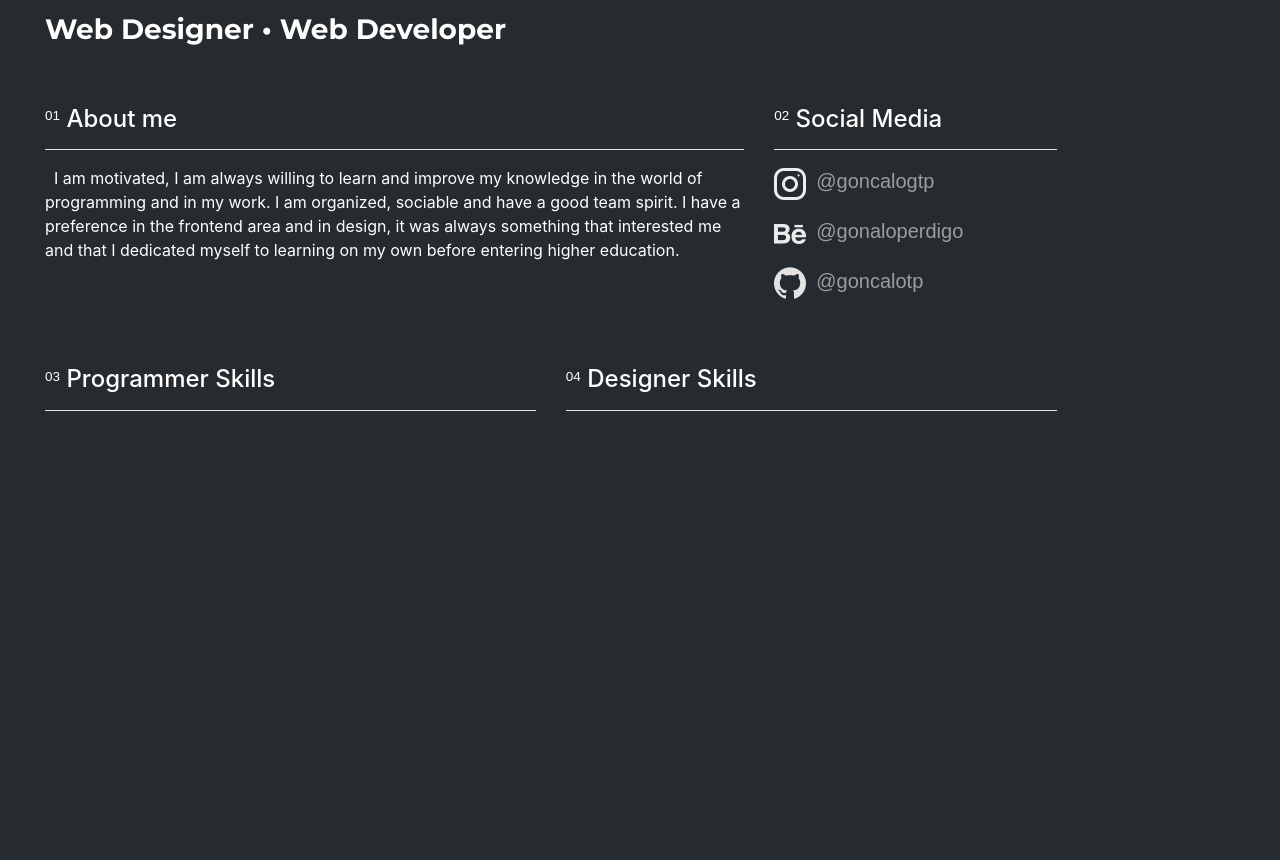
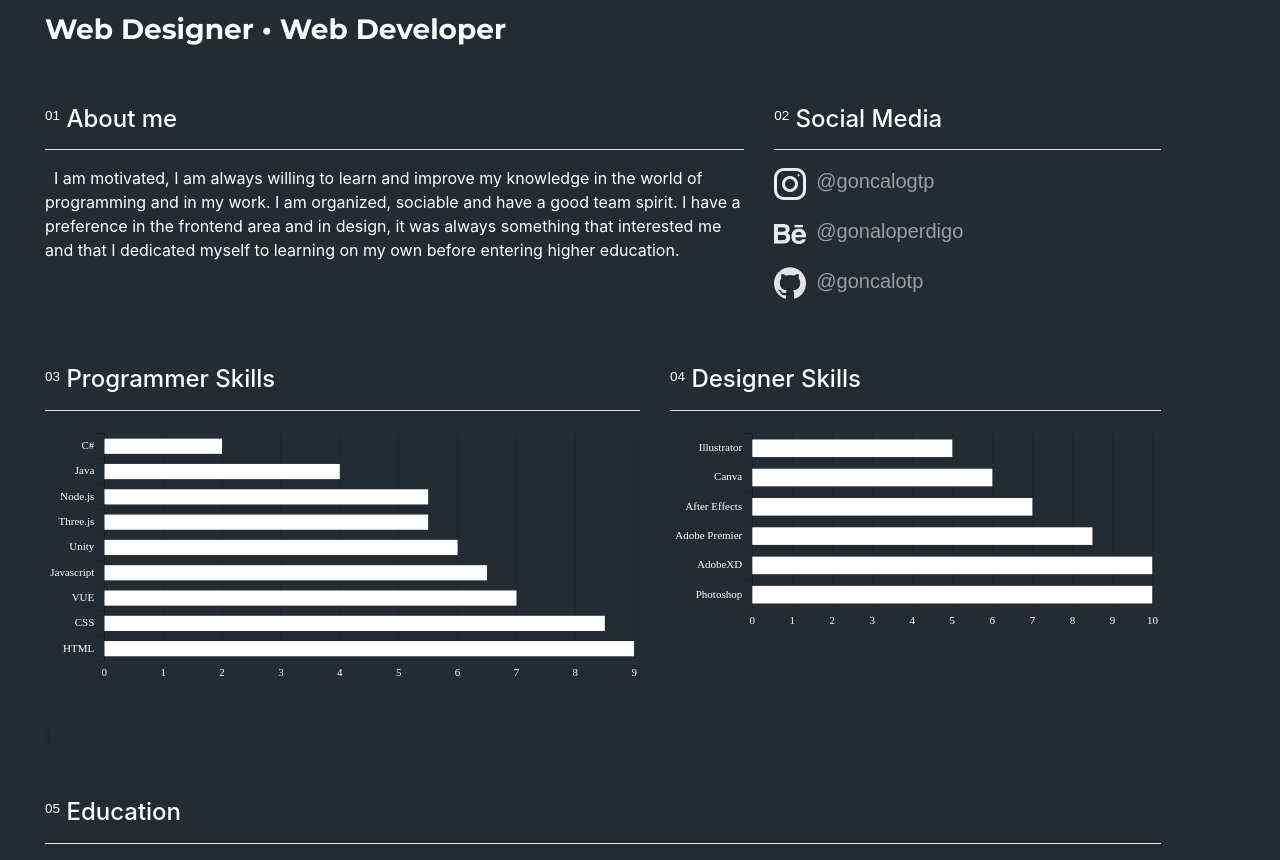
Before and after one commit to goncalotp/curriculum, a plain HTML site: page index.html in a window 1280 px wide. Shown: the part 313-1173 px from the top of the page. Before the commit the page ends 800 px from the top, so only its background shows below. Drawn offline with nearby package versions, Linux system fonts and the light colour scheme; a web font is replaced by a local one.

Commit message:
Animated bars and name, skills ready

```diff
--- a/index.css
+++ b/index.css
@@ -67,9 +67,12 @@ p{
     font-size: 100px;
     font-family: 'Montserrat', sans-serif;
 
+
+
 }
 .containerTitle{
     margin-left: 30px;
+    animation: floatText 1s alternate ease-in-out
 }
 
 .professionalTitle{
@@ -128,3 +131,23 @@ p{
     -ms-transform: translate(-50%, -50%);
     font-family: 'Hind Vadodara', sans-serif;
   }
+
+
+
+  canvas#horizontalBarChart, canvas#horizontalBarChart2 {
+    width: 1000px;
+    margin: 40px;
+
+  }
+
+
+  @-webkit-keyframes floatText{
+    from {
+      left: -50%;
+    }
+
+    to {
+      /* left: auto; */
+      left: 0.5%;
+    }
+  }
--- a/index.html
+++ b/index.html
@@ -23,6 +23,11 @@
       href="https://fonts.googleapis.com/css2?family=Hind+Vadodara&display=swap"
       rel="stylesheet"
     />
+     <!-- Resources -->
+     <script src="https://cdnjs.cloudflare.com/ajax/libs/Chart.js/2.4.0/Chart.min.js"></script>
+
+
+
     <title>Curriculo</title>
   </head>
   <body>
@@ -48,7 +53,7 @@
          <hr>
          <p>&nbsp I am motivated, I am always willing to learn and improve my knowledge in the world of programming and in my work. I am organized, sociable and have a good team spirit. I have a preference in the frontend area and in design, it was always something that interested me and that I dedicated myself to learning on my own before entering higher education.</p>
         </div>
-        <div class="containerSocialMedia col-sm-3">
+        <div class="containerSocialMedia col-sm-4">
           <h4 class="SocialMediaTitle"><span class="number"><sup>02</sup></span> Social Media</h4>
        <hr>
        <p><img src="assets/instagram.png" alt="">&nbsp<span class="socialMediaTags">  @goncalogtp</span></p>
@@ -58,16 +63,180 @@
       </div>
       </div>
        <div class="row">
-        <div class="containerProgSkills col-sm-5">
+        <div class="containerProgSkills col-sm-6">
             <h4 class="ProgSkillTitle"><span class="number"><sup>03</sup></span> Programmer Skills</h4>
          <hr>
+         <canvas id="horizontalBarChartCanvas"></canvas>
+}
         </div>
         <div class="containerDesigSkills col-sm-5">
             <h4 class="DesignerSkillTitle"><span class="number"><sup>04</sup></span> Designer Skills</h4>
          <hr>
+         <canvas id="horizontalBarChartCanvas2"></canvas>
+        </div>
+      </div>
+      <div class="row">
+        <div class="containerProgSkills col-sm-11">
+            <h4 class="ProgSkillTitle"><span class="number"><sup>05</sup></span> Education</h4>
+         <hr>
         </div>
       </div>
     </div>
+
+    <script>
+
+      //programmingskills
+
+var horizontalBarChart = new Chart(horizontalBarChartCanvas, {
+   type: 'horizontalBar',
+   data: {
+      labels: ["C#", "Java", "Node.js", "Three.js","Unity", "Javascript", "VUE", "CSS", "HTML"],
+      datasets: [{
+         data: [2000, 4000, 5500, 5500, 6000, 6500, 7000, 8500, 9000],
+         backgroundColor: ["white", "white","white", "white", "white", "white", "white", "white", "white"],
+      }]
+   },
+   options: {
+      tooltips: {
+        enabled: false
+      },
+      responsive: true,
+      legend: {
+         display: false,
+         position: 'bottom',
+         fullWidth: true,
+         labels: {
+           boxWidth: 10,
+           padding: 50
+         }
+      },
+      scales: {
+         yAxes: [{
+           barPercentage: 0.75,
+           gridLines: {
+             display: true,
+             drawTicks: true,
+             drawOnChartArea: false
+           },
+           ticks: {
+             fontColor: 'white',
+             fontFamily: 'Hind Vadodara',
+             fontSize: 11
+           }
+
+         }],
+         xAxes: [{
+             gridLines: {
+               display: true,
+               drawTicks: false,
+               tickMarkLength: 5,
+               drawBorder: false
+             },
+           ticks: {
+             padding: 5,
+             beginAtZero: true,
+             fontColor: 'white',
+             fontFamily: 'Hind Vadodara',
+             fontSize: 11,
+             callback: function(label, index, labels) {
+              return label/1000;
+             }
+
+           },
+            scaleLabel: {
+              display: true,
+              padding: 10,
+              fontFamily: 'Hind Vadodara',
+              fontColor: 'white',
+              fontSize: 16,
+              fontStyle: 700,
+              labelString: ''
+            },
+
+         }]
+      }
+   }
+});
+
+//designerskills
+
+var horizontalBarChart2 = new Chart(horizontalBarChartCanvas2, {
+   type: 'horizontalBar',
+   data: {
+      labels: ["Illustrator","Canva", "After Effects", "Adobe Premier", "AdobeXD", "Photoshop"],
+      datasets: [{
+         data: [5000,6000, 7000, 8500, 10000, 10000],
+         backgroundColor: ["white", "white","white", "white", "white", "white", "white", "white", "white"],
+      }]
+   },
+   options: {
+      tooltips: {
+        enabled: false
+      },
+      responsive: true,
+      legend: {
+         display: false,
+         position: 'bottom',
+         fullWidth: true,
+         labels: {
+           boxWidth: 10,
+           padding: 50
+         }
+      },
+      scales: {
+         yAxes: [{
+           barPercentage: 0.75,
+           gridLines: {
+             display: true,
+             drawTicks: true,
+             drawOnChartArea: false
+           },
+           ticks: {
+             fontColor: 'white',
+             fontFamily: 'Hind Vadodara',
+             fontSize: 11
+           }
+
+         }],
+         xAxes: [{
+             gridLines: {
+               display: true,
+               drawTicks: false,
+               tickMarkLength: 5,
+               drawBorder: false
+             },
+           ticks: {
+             padding: 5,
+             beginAtZero: true,
+             fontColor: 'white',
+             fontFamily: 'Hind Vadodara',
+             fontSize: 11,
+             callback: function(label, index, labels) {
+              return label/1000;
+             }
+
+           },
+            scaleLabel: {
+              display: true,
+              padding: 10,
+              fontFamily: 'Hind Vadodara',
+              fontColor: 'white',
+              fontSize: 16,
+              fontStyle: 700,
+              labelString: ''
+            },
+
+         }]
+      }
+   }
+});
+
+
+
+    </script>
+
+
+
 
     <script
       src="https://code.jquery.com/jquery-3.4.1.slim.min.js"
```
